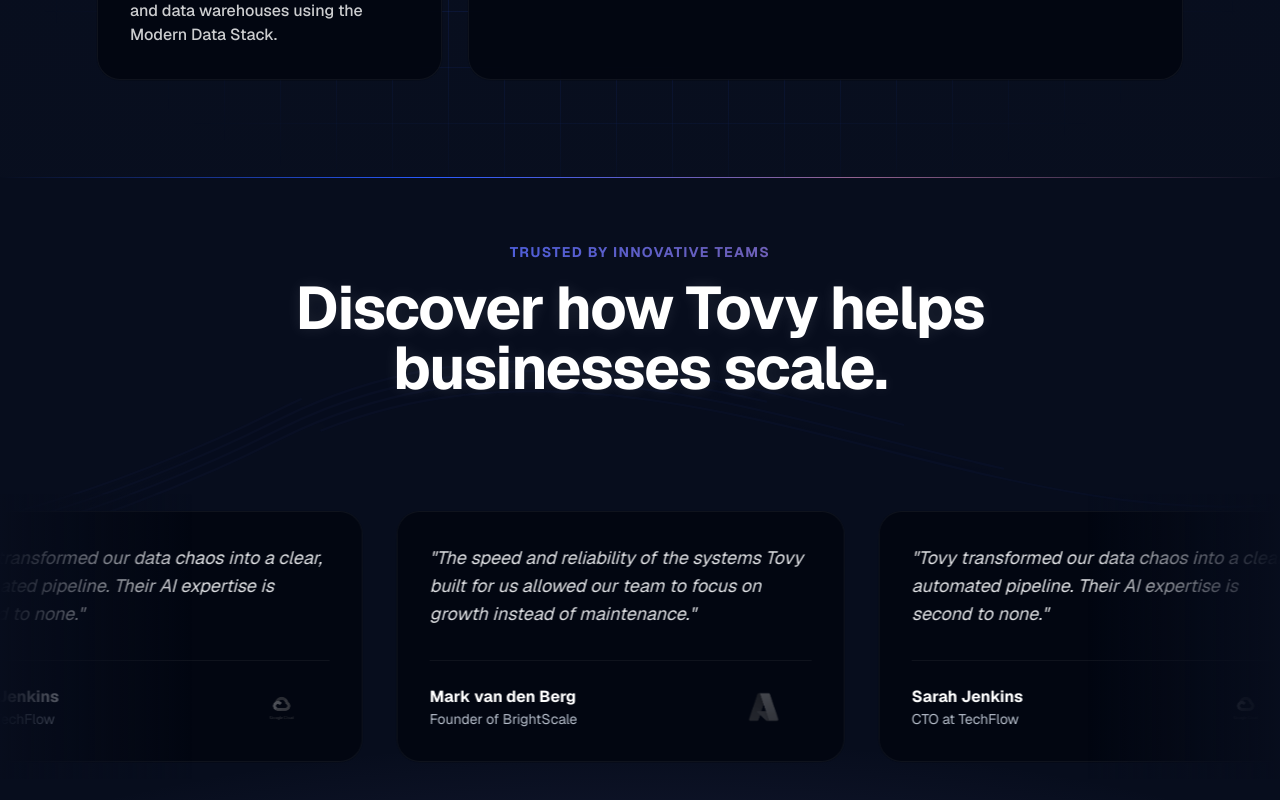
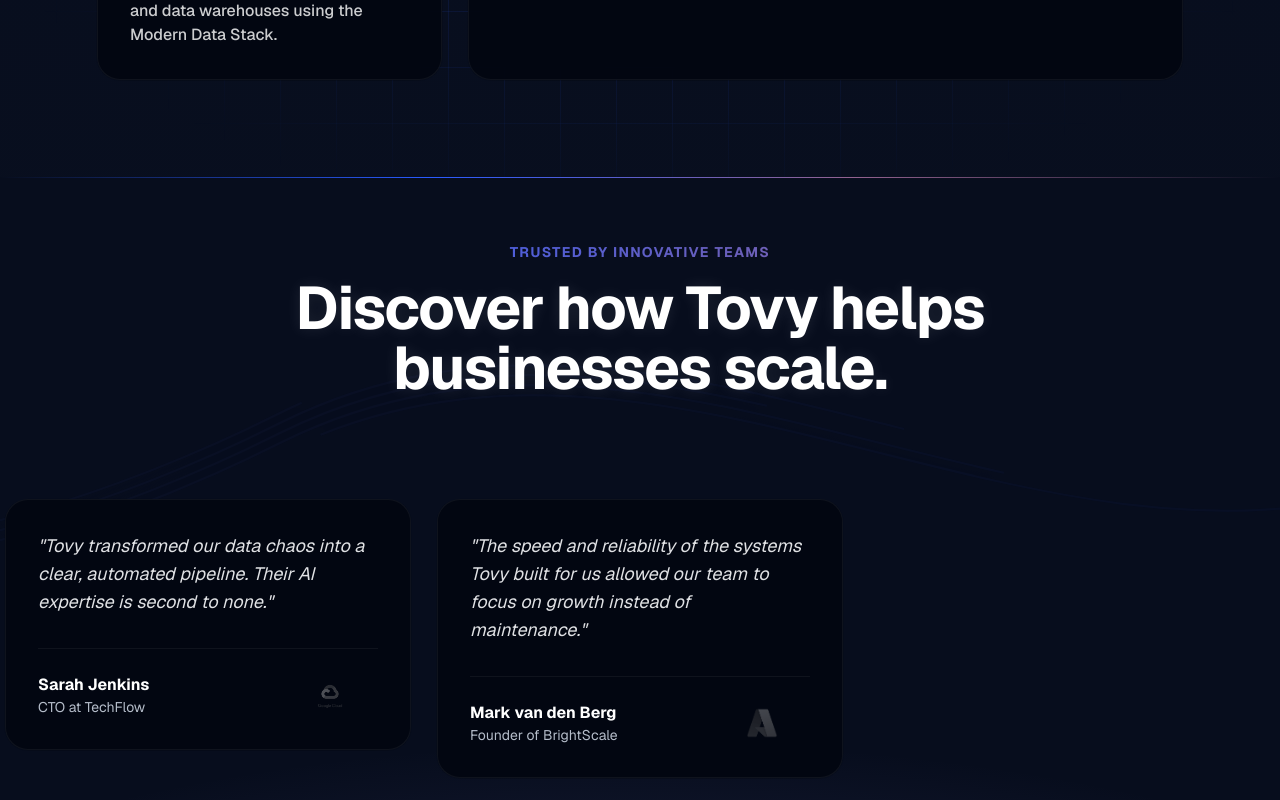
Before and after one commit to tovy-eu/tovy.eu-website, a Next.js app: page /en in a window 1280 px wide. Shown: the part 3384-4184 px from the top of the page. Built offline with nearby package versions, Linux system fonts and the light colour scheme.

Commit message:
carousel fix

```diff
--- a/package.json
+++ b/package.json
@@ -29,6 +29,7 @@
     "cmdk": "^1.0.0",
     "date-fns": "^4.1.0",
     "dotenv": "^16.5.0",
+    "embla-carousel-autoplay": "^8.6.0",
     "embla-carousel-react": "^8.6.0",
     "firebase": "^11.4.0",
     "framer-motion": "^12.4.7",
--- a/src/components/landing/testimonials-section.tsx
+++ b/src/components/landing/testimonials-section.tsx
@@ -6,7 +6,16 @@ import Image from 'next/image';
 import Link from "next/link";
 import { usePathname } from "next/navigation";
 import { ArrowRight } from "lucide-react";
+import Autoplay from "embla-carousel-autoplay"
+
 import { Button } from "@/components/ui/button";
+import {
+  Carousel,
+  CarouselContent,
+  CarouselItem,
+  CarouselNext,
+  CarouselPrevious,
+} from "@/components/ui/carousel";
 import { Magnetic } from "@/components/ui/magnetic";
 import type { Dictionary } from "@/lib/get-dictionary";
 import placeholderImages from "@/app/lib/placeholder-images.json";
@@ -28,9 +37,6 @@ export function TestimonialsSection({ dict }: { dict: Dictionary }) {
   if (!testimonialsData || testimonialsData.length === 0) {
     return null;
   }
-
-  // Duplicate the testimonials data once for a perfect infinite loop (translateX -50%)
-  const duplicatedTestimonials = [...testimonialsData, ...testimonialsData];
 
   const handleCtaClick = () => {
     trackEvent({
@@ -60,17 +66,27 @@ export function TestimonialsSection({ dict }: { dict: Dictionary }) {
         />
       </div>
 
-      {/* Marquee Container with explicit overflow clipping */}
-      <div className="relative z-10 mt-8 group overflow-hidden w-full mb-20">
-        {/* Marquee Track - Duplicated once for seamless -50% translation loop */}
-        <div className="flex animate-marquee w-fit gap-4 sm:gap-8 py-4 px-2">
-          {duplicatedTestimonials.map((testimonial, index) => {
+      {/* Carousel Container */}
+      <div className="relative z-10 mt-8 group w-full mb-20">
+        <Carousel
+          opts={{
+            align: "start",
+            loop: true,
+          }}
+          plugins={[
+            Autoplay({
+              delay: 5000,
+              stopOnInteraction: true,
+            }),
+          ]}
+          className="w-full"
+        >
+          <CarouselContent className="-ml-4">
+            {testimonialsData.map((testimonial, index) => {
               const logoData = placeholderImages.testimonials.find(img => img.id === testimonial.logoId);
               return (
-              <div
-                key={`${testimonial.author}-${index}`}
-                className="w-[260px] sm:w-[350px] md:w-[450px] shrink-0"
-              >
+                <CarouselItem key={`${testimonial.author}-${index}`} className="pl-4 md:basis-1/2 lg:basis-1/3">
+                  <div className="p-1">
                     <div className="relative h-full w-full p-[1px] overflow-hidden rounded-3xl group transition-all duration-500">
 
                       {/* Fluidity Gradient Layer (The "Border") */}
@@ -103,13 +119,13 @@ export function TestimonialsSection({ dict }: { dict: Dictionary }) {
                       </div>
                     </div>
                   </div>
+                </CarouselItem>
               );
             })}
-        </div>
-
-        {/* Subtle Edge Fades for professional depth */}
-        <div className="absolute inset-y-0 left-0 w-12 sm:w-24 md:w-48 bg-gradient-to-r from-background to-transparent z-20 pointer-events-none" />
-        <div className="absolute inset-y-0 right-0 w-12 sm:w-24 md:w-48 bg-gradient-to-l from-background to-transparent z-20 pointer-events-none" />
+          </CarouselContent>
+          <CarouselPrevious />
+          <CarouselNext />
+        </Carousel>
       </div>
 
       {/* Hero-equivalent CTA Button */}
```
Also changed, not shown: 1 other file (tests, documents, lock files or other folders). Lines whose indentation alone changed are shown as unchanged.
